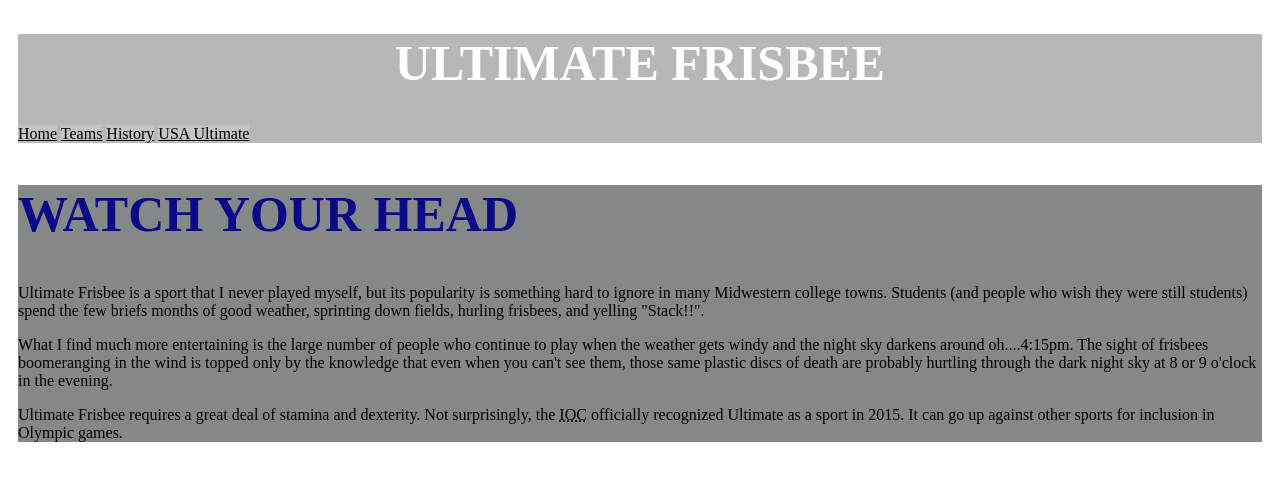
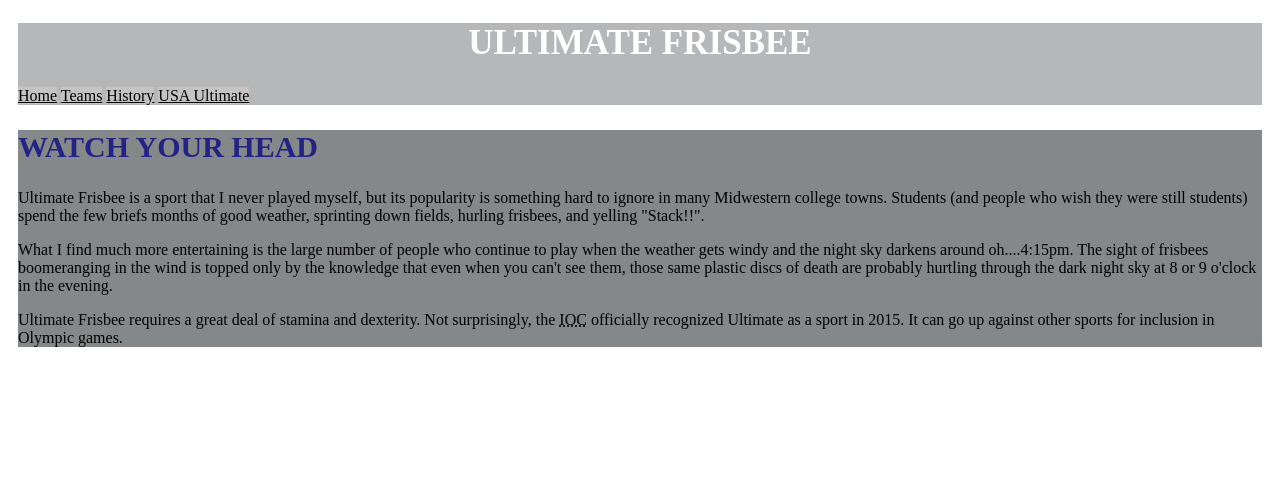
Before and after one commit to katherine-na/coursera, a plain HTML site: page introduction-to-css3/homework/week-1/index.html in a window 1280 px wide. Drawn offline with Linux system fonts and the light colour scheme.

Commit message:
style(coursera): first styled site
Add styling to headers.

```diff
--- a/introduction-to-css3/homework/week-1/hw1.css
+++ b/introduction-to-css3/homework/week-1/hw1.css
@@ -5,7 +5,7 @@ header {
 
 h1 {
   color: white;
-  font-size: 50px;
+  font-size: 35px;
   text-align: center;
   text-transform: uppercase;
 }
@@ -25,8 +25,8 @@ section {
 }
 
 h2 {
-  color: rgb(10, 10, 134);
-  font-size: 50px;
+  color: rgb(35, 35, 134);
+  font-size: 30px;
   text-transform: uppercase;
 }
 
```
